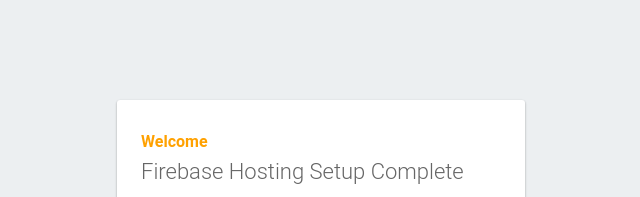
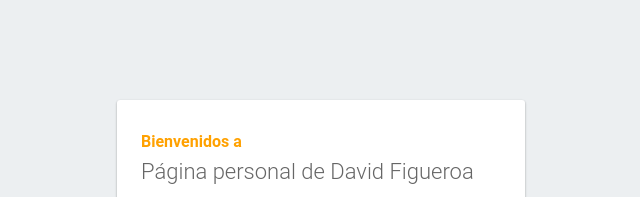
Before and after one commit to dgfigueroa29/portfolio, a plain HTML site: page public/index.html in a window 1280 px wide. Shown: the top 197 px of the page, 319-959 px from the left. Drawn offline with Linux system fonts and the light colour scheme; some packages are replaced by stand-ins of ours.

Commit message:
First edit

```diff
--- a/public/index.html
+++ b/public/index.html
@@ -32,8 +32,8 @@
   </head>
   <body>
     <div id="message">
-      <h2>Welcome</h2>
-      <h1>Firebase Hosting Setup Complete</h1>
+      <h2>Bienvenidos a </h2>
+      <h1>Página personal de David Figueroa</h1>
       <p>You're seeing this because you've successfully setup Firebase Hosting. Now it's time to go build something extraordinary!</p>
       <a target="_blank" href="https://firebase.google.com/docs/hosting/">Open Hosting Documentation</a>
     </div>
```
Also changed, not shown: index.html (deleted, +0 -9 lines).
